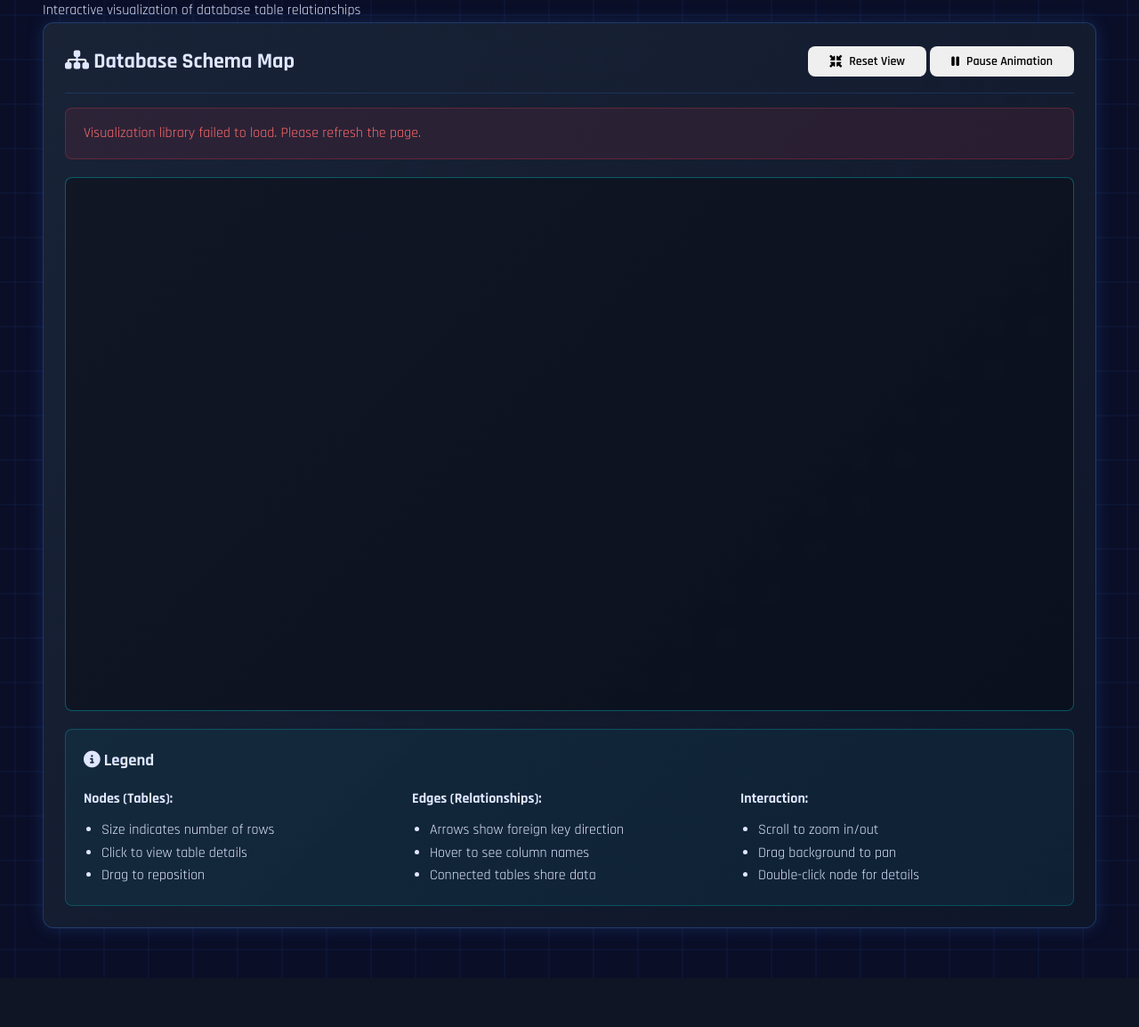
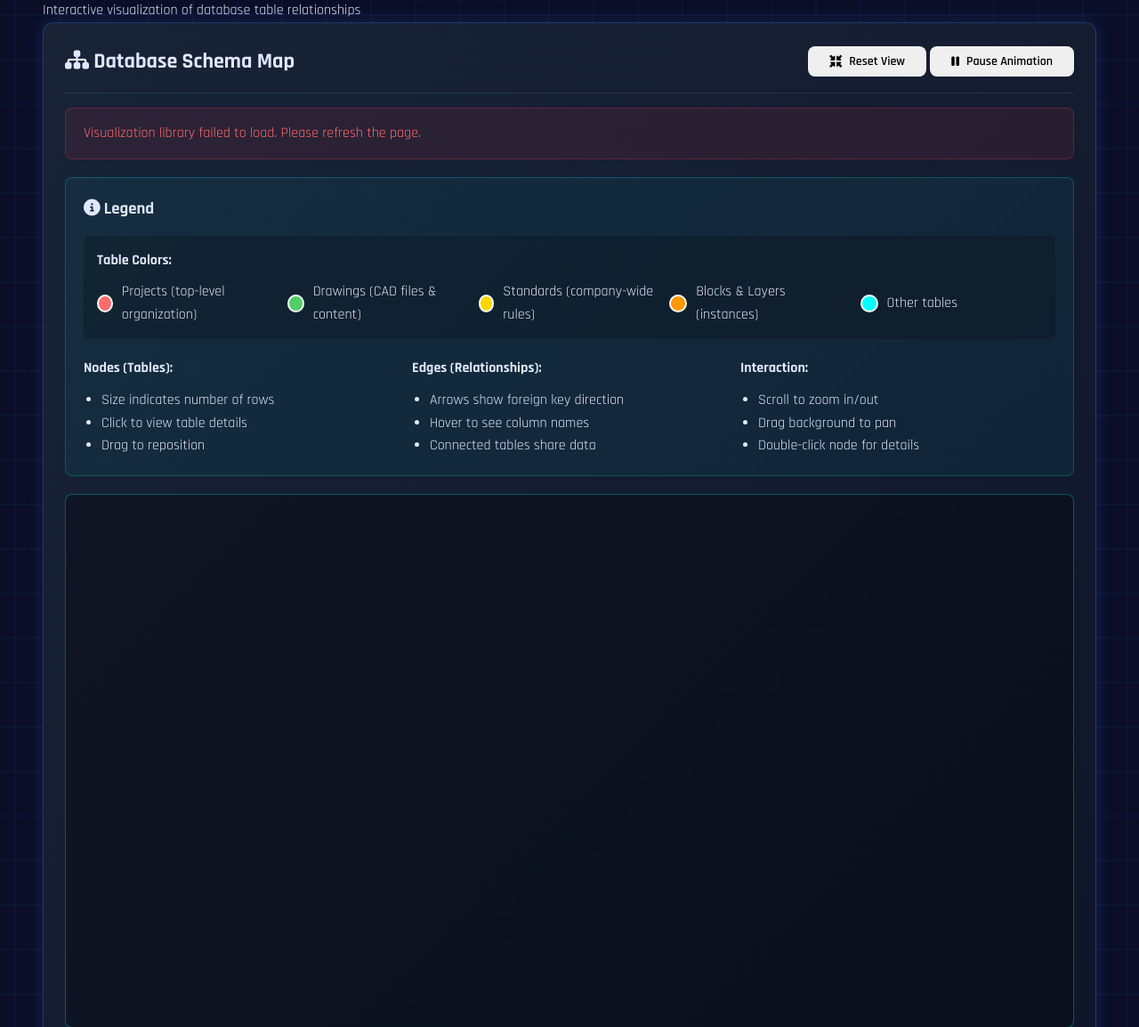
Before and after one commit to Rtoony/survey-data-system, a Flask app: page /schema/relationships in a window 1280 px wide. Shown: the part 250-1404 px from the top of the page at 89% size. Before the commit the page ends 1349 px from the top, so only its background shows below. Run offline with Flask 3, Linux system fonts and the light colour scheme; data that the repository does not hold is empty; some libraries are stand-ins or nearby versions.

Commit message:
Update database schema map to display legend at the top with color hierarchy
Moves the legend above the database schema map and expands it to include descriptions of table colors and their hierarchy.

Replit-Commit-Author: Agent
Replit-Commit-Session-Id: 211a2c5d-1c4c-4449-808f-17f6af83bb9e
Replit-Commit-Checkpoint-Type: full_checkpoint
Replit-Commit-Screenshot-Url: https://storage.googleapis.com/screenshot-production-us-central1/6cd945c4-1725-4653-8e80-9d5cb05bc140/211a2c5d-1c4c-4449-808f-17f6af83bb9e/ugHxoI3

```diff
--- a/templates/schema_relationships.html
+++ b/templates/schema_relationships.html
@@ -31,10 +31,35 @@
 
             <div id="errorMessage" class="alert alert-error" style="display: none;"></div>
 
-            <div id="networkContainer" style="display: none; width: 100%; height: 600px; border: 1px solid rgba(0,255,255,0.3); border-radius: 8px; background: rgba(0,0,0,0.3);"></div>
+            <div id="legend" style="display: none; margin-bottom: 20px; padding: 20px; background: rgba(0,255,255,0.05); border: 1px solid rgba(0,255,255,0.2); border-radius: 8px;">
+                <h3 style="margin: 0 0 15px 0; color: var(--accent-cyan);"><i class="fas fa-info-circle"></i> Legend</h3>
 
-            <div id="legend" style="display: none; margin-top: 20px; padding: 20px; background: rgba(0,255,255,0.05); border: 1px solid rgba(0,255,255,0.2); border-radius: 8px;">
-                <h3 style="margin: 0 0 15px 0; color: var(--accent-cyan);"><i class="fas fa-info-circle"></i> Legend</h3>
+                <div style="margin-bottom: 20px; padding: 15px; background: rgba(0,0,0,0.2); border-radius: 6px;">
+                    <strong style="color: var(--text-primary); display: block; margin-bottom: 10px;">Table Colors:</strong>
+                    <div style="display: grid; grid-template-columns: repeat(auto-fit, minmax(200px, 1fr)); gap: 10px;">
+                        <div style="display: flex; align-items: center; gap: 10px;">
+                            <span style="display: inline-block; width: 20px; height: 20px; border-radius: 50%; background: #ff6b6b; border: 2px solid #fff;"></span>
+                            <span style="color: var(--text-dim);">Projects (top-level organization)</span>
+                        </div>
+                        <div style="display: flex; align-items: center; gap: 10px;">
+                            <span style="display: inline-block; width: 20px; height: 20px; border-radius: 50%; background: #51cf66; border: 2px solid #fff;"></span>
+                            <span style="color: var(--text-dim);">Drawings (CAD files & content)</span>
+                        </div>
+                        <div style="display: flex; align-items: center; gap: 10px;">
+                            <span style="display: inline-block; width: 20px; height: 20px; border-radius: 50%; background: #ffd700; border: 2px solid #fff;"></span>
+                            <span style="color: var(--text-dim);">Standards (company-wide rules)</span>
+                        </div>
+                        <div style="display: flex; align-items: center; gap: 10px;">
+                            <span style="display: inline-block; width: 20px; height: 20px; border-radius: 50%; background: #ff9800; border: 2px solid #fff;"></span>
+                            <span style="color: var(--text-dim);">Blocks & Layers (instances)</span>
+                        </div>
+                        <div style="display: flex; align-items: center; gap: 10px;">
+                            <span style="display: inline-block; width: 20px; height: 20px; border-radius: 50%; background: #00ffff; border: 2px solid #fff;"></span>
+                            <span style="color: var(--text-dim);">Other tables</span>
+                        </div>
+                    </div>
+                </div>
+
                 <div style="display: grid; grid-template-columns: repeat(auto-fit, minmax(250px, 1fr)); gap: 15px;">
                     <div>
                         <strong style="color: var(--text-primary);">Nodes (Tables):</strong>
@@ -62,6 +87,8 @@
                     </div>
                 </div>
             </div>
+
+            <div id="networkContainer" style="display: none; width: 100%; height: 600px; border: 1px solid rgba(0,255,255,0.3); border-radius: 8px; background: rgba(0,0,0,0.3);"></div>
 
             <div id="tableDetails" style="display: none; margin-top: 20px; padding: 20px; background: rgba(0,255,255,0.05); border: 1px solid rgba(0,255,255,0.2); border-radius: 8px;">
                 <h3 style="margin: 0 0 15px 0; color: var(--accent-cyan);"><i class="fas fa-table"></i> <span id="detailTableName"></span></h3>
```
Also changed, not shown: 1 other file.
